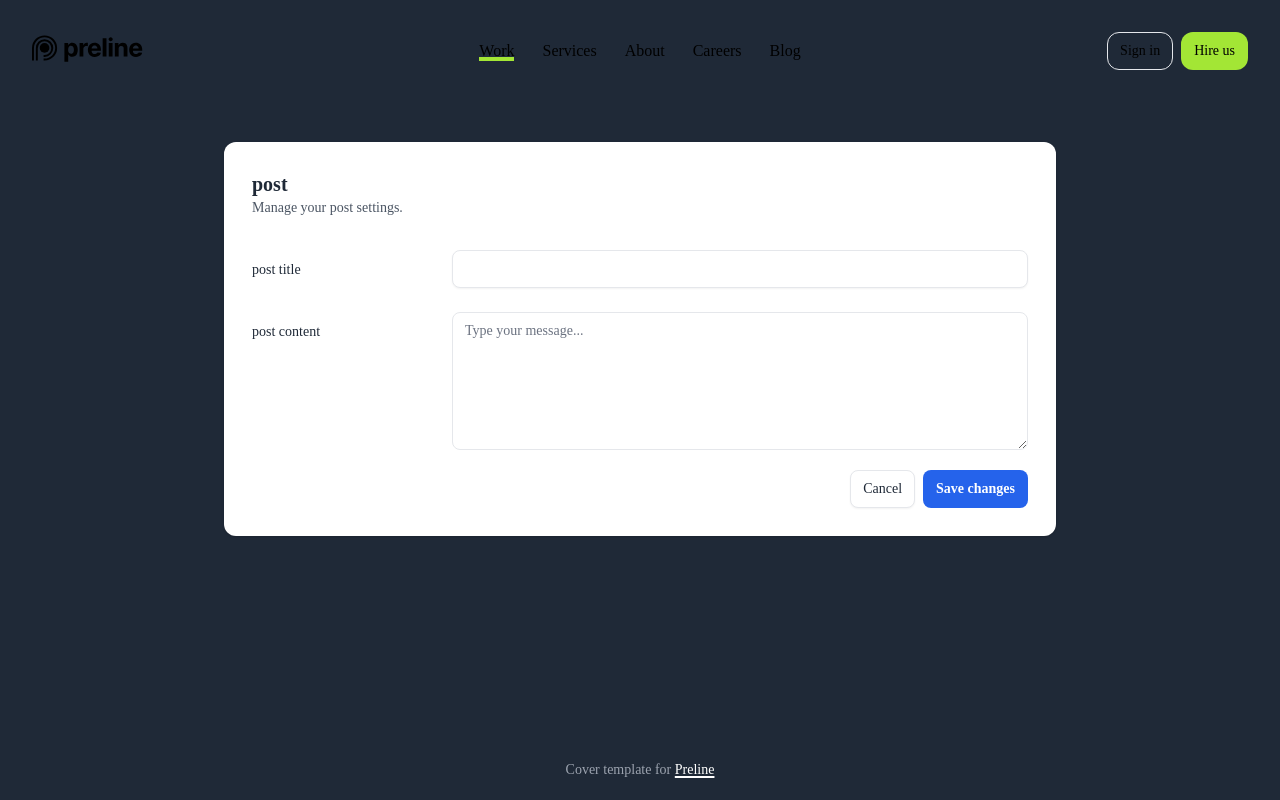
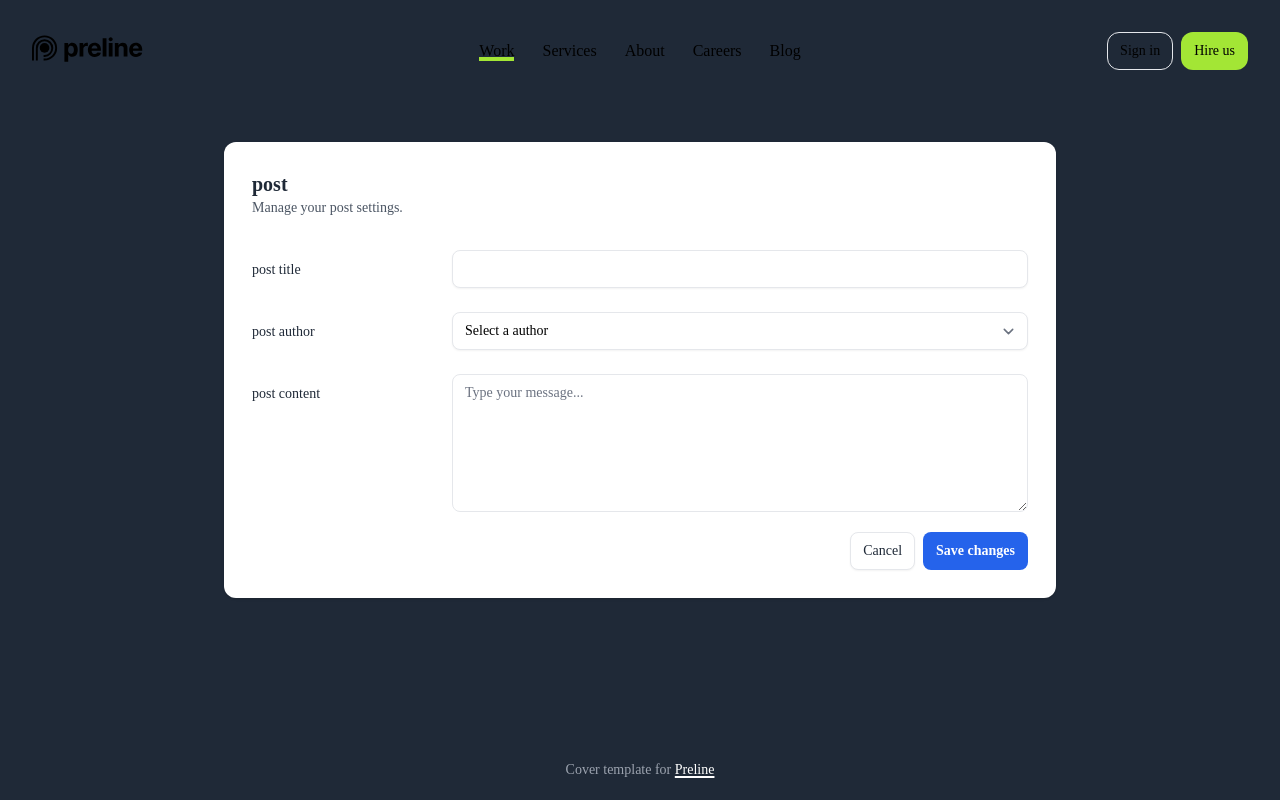
Before and after one commit to moham7dreza/portfolio_react, a React (Vite) app: page /blogs/create in a window 1280 px wide. Built offline with nearby package versions, Linux system fonts and the light colour scheme.

Commit message:
get user on blog create and update

```diff
--- a/src/components/blog/CreateBlog.jsx
+++ b/src/components/blog/CreateBlog.jsx
@@ -1,13 +1,16 @@
 import {useState} from "react";
-import {useDispatch} from "react-redux";
+import {useDispatch, useSelector} from "react-redux";
 import {blogAdded} from "../../features/blogs/blog.slice.js";
 import {useNavigate} from "react-router-dom";
+import {selectUsers} from "../../features/users/user.slice.js";
 
 export const CreateBlog = () => {
 
     const [title, setTitle] = useState('')
+    const [content, setContent] = useState('')
+    const [userId, setUserId] = useState('')
 
-    const [content, setContent] = useState('')
+    const users = useSelector(selectUsers)
 
     const dispatch = useDispatch();
 
@@ -15,11 +18,12 @@ export const CreateBlog = () => {
 
     const handleSubmit = () => {
         // console.log(title, content)
-        if (title && content) {
+        if (title && content && userId) {
             // dispatch action with payload
-            dispatch(blogAdded(title, content))
+            dispatch(blogAdded(title, content, userId));
             setTitle('')
             setContent('')
+            setUserId('')
             nav('/')
         }
     }
@@ -52,6 +56,28 @@ export const CreateBlog = () => {
                                 <input id="post-title" type="text" name="title" value={title}
                                        onChange={(e) => setTitle(e.target.value)}
                                        className="py-2 px-3 pe-11 block w-full border-gray-200 shadow-sm text-sm rounded-lg focus:border-blue-500 focus:ring-blue-500 disabled:opacity-50 disabled:pointer-events-none dark:bg-neutral-800 dark:border-neutral-700 dark:text-neutral-400 dark:placeholder-neutral-500 dark:focus:ring-neutral-600"/>
+                            </div>
+                            {/*<!-- End Col -->*/}
+
+                            <div className="sm:col-span-3">
+                                <label htmlFor="post-author"
+                                       className="inline-block text-sm text-gray-800 mt-2.5 dark:text-neutral-200">
+                                    post author
+                                </label>
+                            </div>
+                            {/*<!-- End Col -->*/}
+
+                            <div className="sm:col-span-9">
+                                <select id="post-author" name="user_id" value={userId}
+                                        onChange={(e) => setUserId(e.target.value)}
+                                        className="py-2 px-3 pe-9 block w-full border-gray-200 shadow-sm rounded-lg text-sm focus:border-blue-500 focus:ring-blue-500 disabled:opacity-50 disabled:pointer-events-none dark:bg-neutral-900 dark:border-neutral-700 dark:text-neutral-400 dark:placeholder-neutral-500 dark:focus:ring-neutral-600">
+                                    <option selected>Select a author</option>
+                                    {
+                                        users.map((user) => {
+                                            return <option key={user.id} value={user.id}>{user.name}</option>
+                                        })
+                                    }
+                                </select>
                             </div>
                             {/*<!-- End Col -->*/}
 
--- a/src/components/blog/EditBlog.jsx
+++ b/src/components/blog/EditBlog.jsx
@@ -3,12 +3,16 @@ import {useDispatch, useSelector} from "react-redux";
 import {blogUpdated, selectById} from "../../features/blogs/blog.slice.js";
 import {useNavigate, useParams} from "react-router-dom";
 import {E_404} from "../error/E_404.jsx";
+import {selectUsers} from "../../features/users/user.slice.js";
 
 export const EditBlog = () => {
 
     const [title, setTitle] = useState('')
 
     const [content, setContent] = useState('')
+    const [userId, setUserId] = useState('')
+
+    const users = useSelector(selectUsers)
 
     const dispatch = useDispatch();
 
@@ -25,21 +29,24 @@ export const EditBlog = () => {
     useEffect(() => {
         setTitle(blog.title)
         setContent(blog.content)
+        setUserId(blog.user_id)
     }, [blog]);
 
 
     const handleSubmit = () => {
         // console.log(title, content)
-        if (title && content) {
+        if (title && content && userId) {
             // dispatch action with payload
             const payload = {
                 id: blog.id,
                 title,
-                content
+                content,
+                userId,
             }
             dispatch(blogUpdated(payload))
             setTitle('')
             setContent('')
+            setUserId('')
             nav(`/blogs/${blog.id}`)
         }
     }
@@ -72,6 +79,28 @@ export const EditBlog = () => {
                                 <input id="post-title" type="text" name="title" value={title}
                                        onChange={(e) => setTitle(e.target.value)}
                                        className="py-2 px-3 pe-11 block w-full border-gray-200 shadow-sm text-sm rounded-lg focus:border-blue-500 focus:ring-blue-500 disabled:opacity-50 disabled:pointer-events-none dark:bg-neutral-800 dark:border-neutral-700 dark:text-neutral-400 dark:placeholder-neutral-500 dark:focus:ring-neutral-600"/>
+                            </div>
+                            {/*<!-- End Col -->*/}
+
+                            <div className="sm:col-span-3">
+                                <label htmlFor="post-author"
+                                       className="inline-block text-sm text-gray-800 mt-2.5 dark:text-neutral-200">
+                                    post author
+                                </label>
+                            </div>
+                            {/*<!-- End Col -->*/}
+
+                            <div className="sm:col-span-9">
+                                <select id="post-author" name="user_id" value={userId}
+                                        onChange={(e) => setUserId(e.target.value)}
+                                        className="py-2 px-3 pe-9 block w-full border-gray-200 shadow-sm rounded-lg text-sm focus:border-blue-500 focus:ring-blue-500 disabled:opacity-50 disabled:pointer-events-none dark:bg-neutral-900 dark:border-neutral-700 dark:text-neutral-400 dark:placeholder-neutral-500 dark:focus:ring-neutral-600">
+                                    <option selected>Select a author</option>
+                                    {
+                                        users.map((user) => {
+                                            return <option key={user.id} value={user.id}>{user.name}</option>
+                                        })
+                                    }
+                                </select>
                             </div>
                             {/*<!-- End Col -->*/}
 
--- a/src/features/blogs/blog.slice.js
+++ b/src/features/blogs/blog.slice.js
@@ -35,7 +35,7 @@ const blogsSlice = createSlice({
             },
             // this we be replaced in action payload
             // before send payload to reducer, payload will prepare
-            prepare(title, content) {
+            prepare(title, content, userId) {
                 // we can implement complex logic here
                 return {
                     payload: {
@@ -43,18 +43,20 @@ const blogsSlice = createSlice({
                         date: new Date().toISOString(),
                         title: title,
                         content: content,
+                        user_id: userId
                     }
                 }
             }
         },
         blogUpdated: (state, action) => {
-            const {id, title, content} = action.payload;
+            const {id, title, content, userId} = action.payload;
 
             const blog = state.blogs.find(blog => blog.id === id);
 
             if (blog) {
                 blog.title = title;
                 blog.content = content;
+                blog.user_id = userId;
             }
         },
         blogDeleted: (state, action) => {
--- a/src/features/users/user.slice.js
+++ b/src/features/users/user.slice.js
@@ -28,6 +28,8 @@ const usersSlice = createSlice({
     }
 })
 
+export const selectUsers = state => state.users;
+
 export const selectById = (state, userId) => state.users.find(user => user.id === userId)
 
 export default usersSlice.reducer;
```
